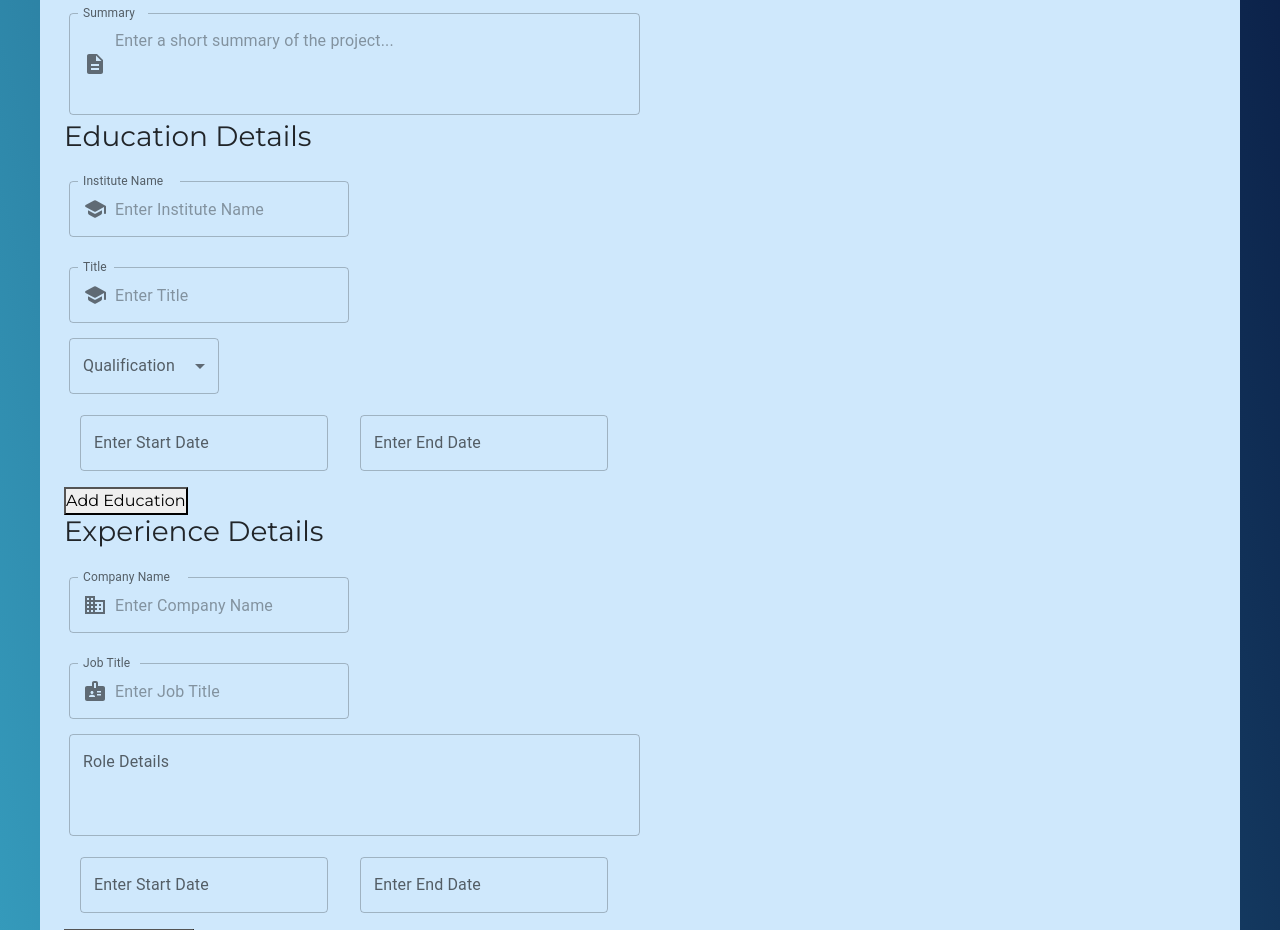
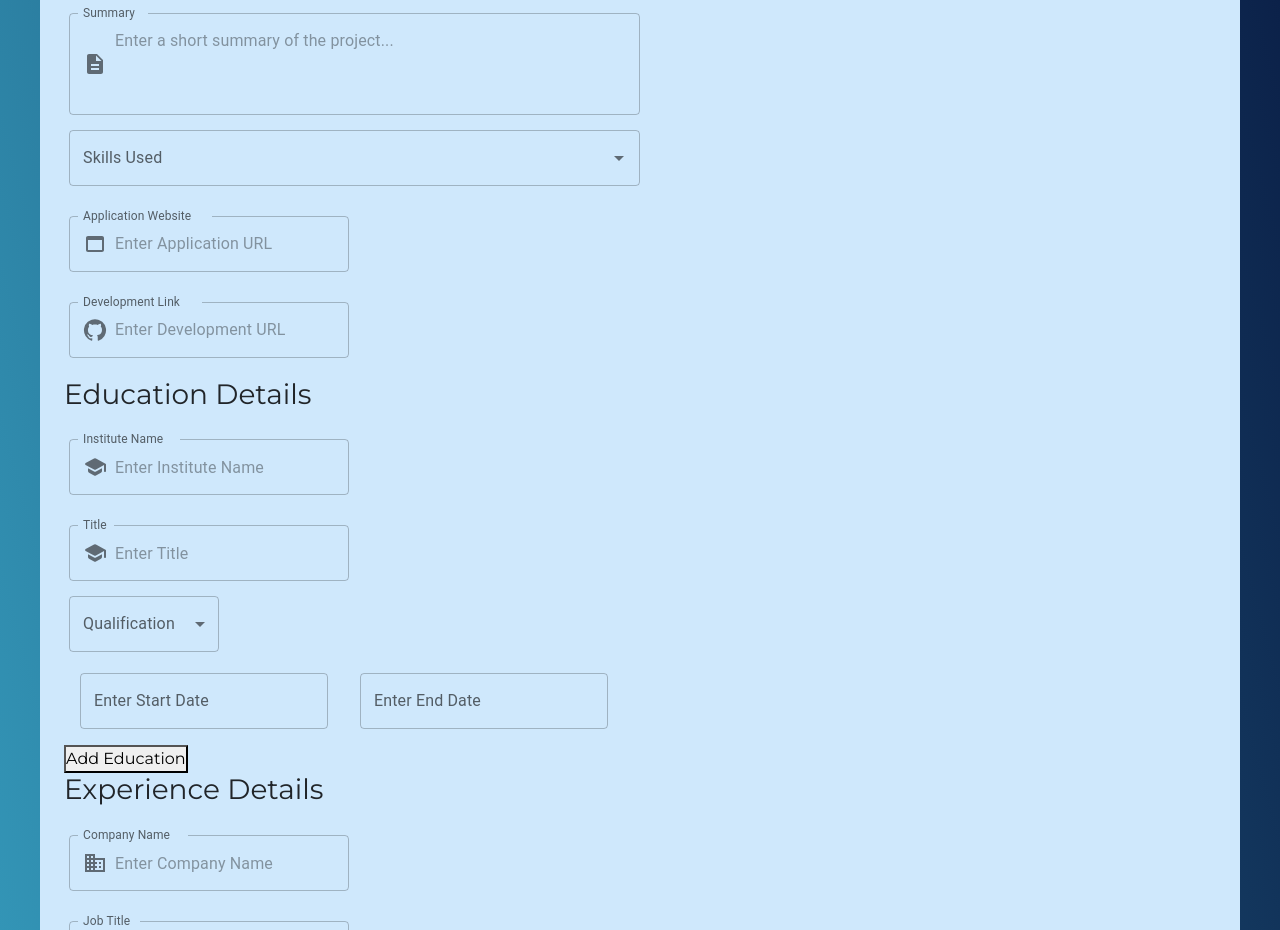
Before and after one commit to maijako/CV-generator, a React (Create React App) app: page /buildCV in a window 1280 px wide. Shown: the part 951-1881 px from the top of the page. Built offline with nearby package versions, Linux system fonts and the light colour scheme; a web font is replaced by a local one; what @react-pdf/renderer would draw is missing.

Commit message:
Adds all the relevant input fields for the project section

```diff
--- a/src/components/cvcomponents/ProjectsSection.js
+++ b/src/components/cvcomponents/ProjectsSection.js
@@ -1,7 +1,10 @@
 import React from "react";
 import DescriptionIcon from '@mui/icons-material/Description';
 import TitleIcon from '@mui/icons-material/Title';
-import { TextField, InputAdornment } from '@mui/material';
+import { TextField, InputAdornment, Autocomplete } from '@mui/material';
+import WebAssetIcon from '@mui/icons-material/WebAsset';
+import GitHubIcon from '@mui/icons-material/GitHub';
+import skillSet from "./skills.json";
 
 function ProjectsSection() {
     return(
@@ -55,6 +58,59 @@ function ProjectsSection() {
                     // value={input.roleDetails}
                     // onChange={event => handleInputChange(index, event)}
                 />
+
+                <Autocomplete
+                    multiple
+                    id="skill-outlined"
+                    options={skillSet}
+                    getOptionLabel={(option) => option.title}
+
+                    filterSelectedOptions
+                    renderInput={(params) => (
+                    <TextField
+                        {...params}
+                        label="Skills Used"
+                        placeholder="Select skills used"
+                    />
+                    )}
+                    sx={{margin: "15px 0", width: "50%"}}
+                />
+
+                <TextField
+                    id="input-deployed-link"
+                    label="Application Website"
+                    InputProps={{
+                        startAdornment: (
+                            <InputAdornment position="start">
+                                <WebAssetIcon />
+                            </InputAdornment>
+                        ),
+                    }}
+                    placeholder="Enter Application URL"
+                    variant="outlined"
+                    sx={{margin: "15px 0"}}
+                    // name="instituteName"
+                    // value={input.instituteName}
+                    // onChange={event => handleInputChange(index, event)}
+                />
+
+                <TextField
+                    id="input-github-link"
+                    label="Development Link"
+                    InputProps={{
+                        startAdornment: (
+                            <InputAdornment position="start">
+                                <GitHubIcon />
+                            </InputAdornment>
+                        ),
+                    }}
+                    placeholder="Enter Development URL"
+                    variant="outlined"
+                    sx={{margin: "15px 0"}}
+                    // name="instituteName"
+                    // value={input.instituteName}
+                    // onChange={event => handleInputChange(index, event)}
+                />
             </div>
         </>
     );
```
